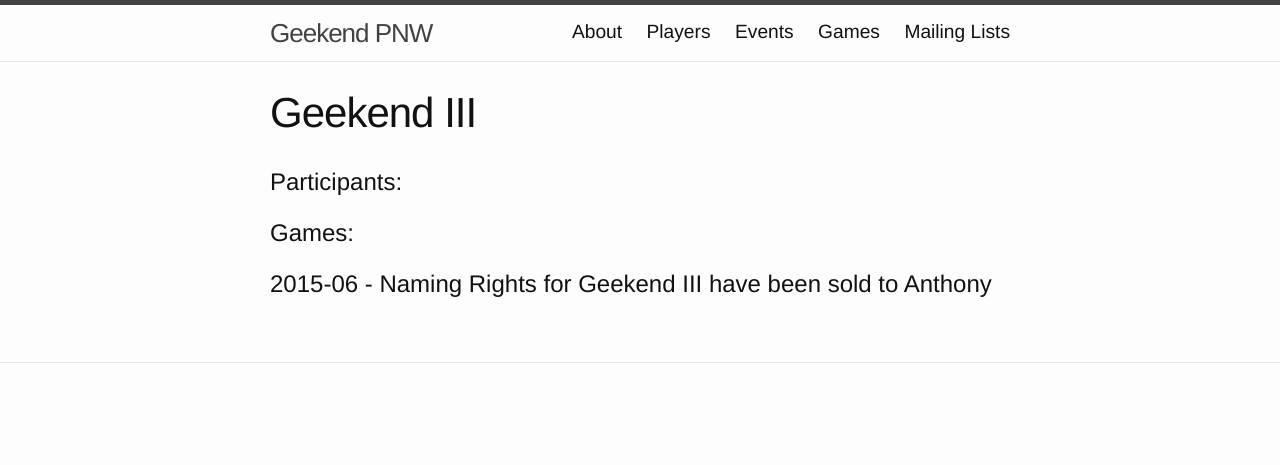
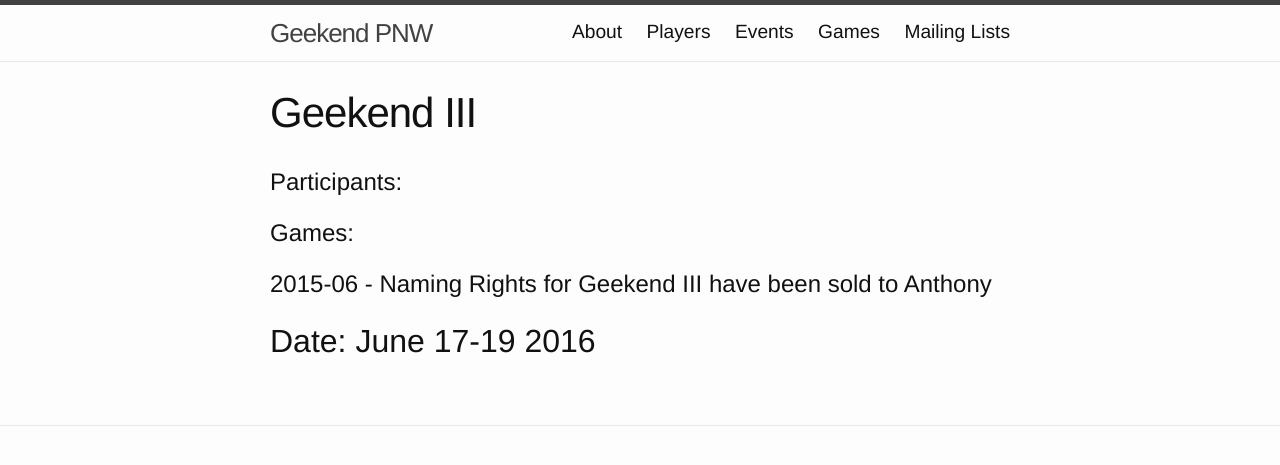
Before and after one commit to Geekend-PNW/geekend-pnw.github.com, a Jekyll site: the page built from events/2016-06-geekend.md, in a window 1280 px wide. Shown: the top 465 px of the page. Built offline with Jekyll 4.4.1, drawn with Linux system fonts in a browser that asks for light colours.

Commit message:
adding date

```diff
--- a/events/2016-06-geekend.md
+++ b/events/2016-06-geekend.md
@@ -6,3 +6,5 @@ event: 2016-06
 ---
 
 # 2015-06 - Naming Rights for Geekend III have been sold to Anthony
+
+## Date: June 17-19 2016
```
